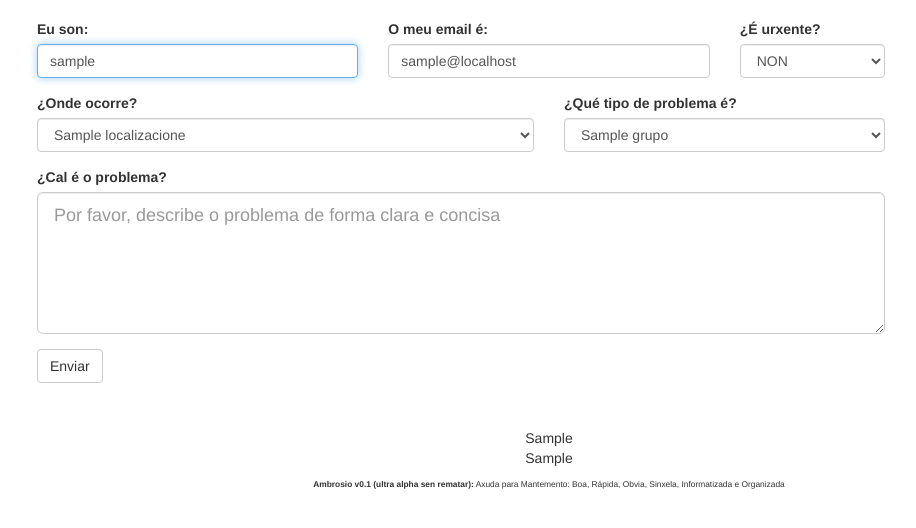
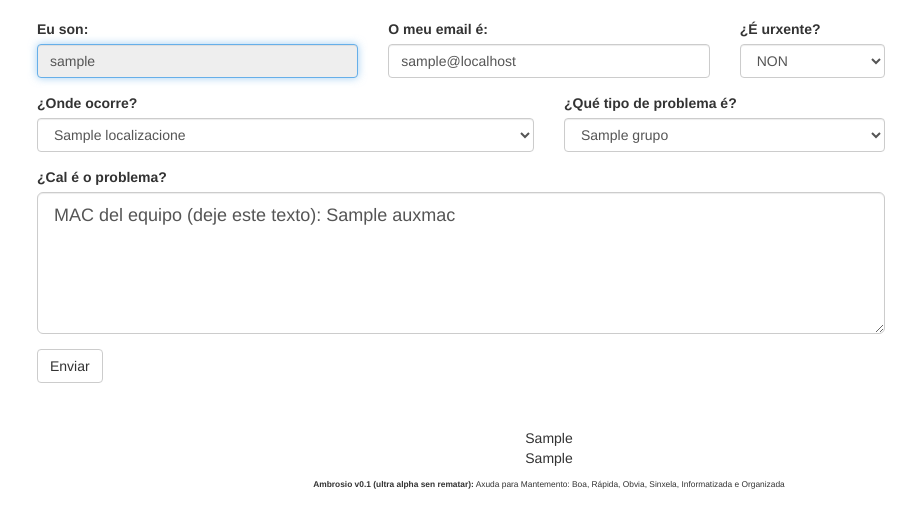
Before and after one commit to jfsanchez/ambrosio, a PHP site: template templates/crearincidencia.inc.php in a window 1280 px wide. Shown: the part 51-579 px from the top of the page, without its empty margins (91-1007 px from the left). Run offline with PHP 8.4, Linux system fonts and the light colour scheme; the visitor is signed in with stand-in values (Sample User, id 1); the template is opened without the code that fills it: most values are stand-ins (such as "Sample title", 1, 10 or a date in 2020); data that the repository does not hold is empty; some libraries are stand-ins or nearby versions.

Commit message:
Facilitando la vida al localizar el equipo si esta en el inventario, o bien mac registrada en sesion o bien mac como parametro

```diff
--- a/templates/crearincidencia.inc.php
+++ b/templates/crearincidencia.inc.php
@@ -28,7 +28,7 @@ if ($FRACASO) {
 <div class="form-group row">
  <div class="col-xs-4<?php if ($ERROR['nombre']) echo $ERROR_INPUT_CLASSNAME;?>">
   <label for="nombre">Eu son:</label>
-  <input class="form-control" type="text" value="<?php if (empty($_POST['operacion2']) && !empty($_SESSION['usuario'])) echo $_SESSION['usuario']; else echo $_POST['nombre']; ?>" name="nombre" id="nombre" placeholder="Nome e apelidos" required autofocus/>
+  <input class="form-control" type="text" value="<?php if (empty($_POST['operacion2']) && !empty($_SESSION['usuario'])) echo $_SESSION['usuario']; else echo $_POST['nombre']; ?>" name="nombre" id="nombre" placeholder="Nome e apelidos" required autofocus<?php if ($_SESSION['usuario'] != "") { echo " readonly"; } ?> />
  </div>
 
  <div class="col-xs-4<?php if ($ERROR['email']) echo $ERROR_INPUT_CLASSNAME;?>">
@@ -81,8 +81,8 @@ if ($FRACASO) {
    <label for="textoincidencia">¿Cal é o problema?</label>
    <textarea maxlength="5000" id="textoincidencia" rows="5" class="form-control input-lg" name="textoincidencia" placeholder="Por favor, describe o problema de forma clara e concisa" required>
 <?php
-   if (!empty($_GET['mac']))
-       echo "MAC del equipo (deje este texto): ".htmlentities(substr($_GET['mac'],0,17));
+   if (!empty($auxmac))
+       echo "MAC del equipo (deje este texto): ".htmlentities(substr($auxmac,0,17));
    else
        echo $_POST['textoincidencia'];
    ?></textarea>
```
